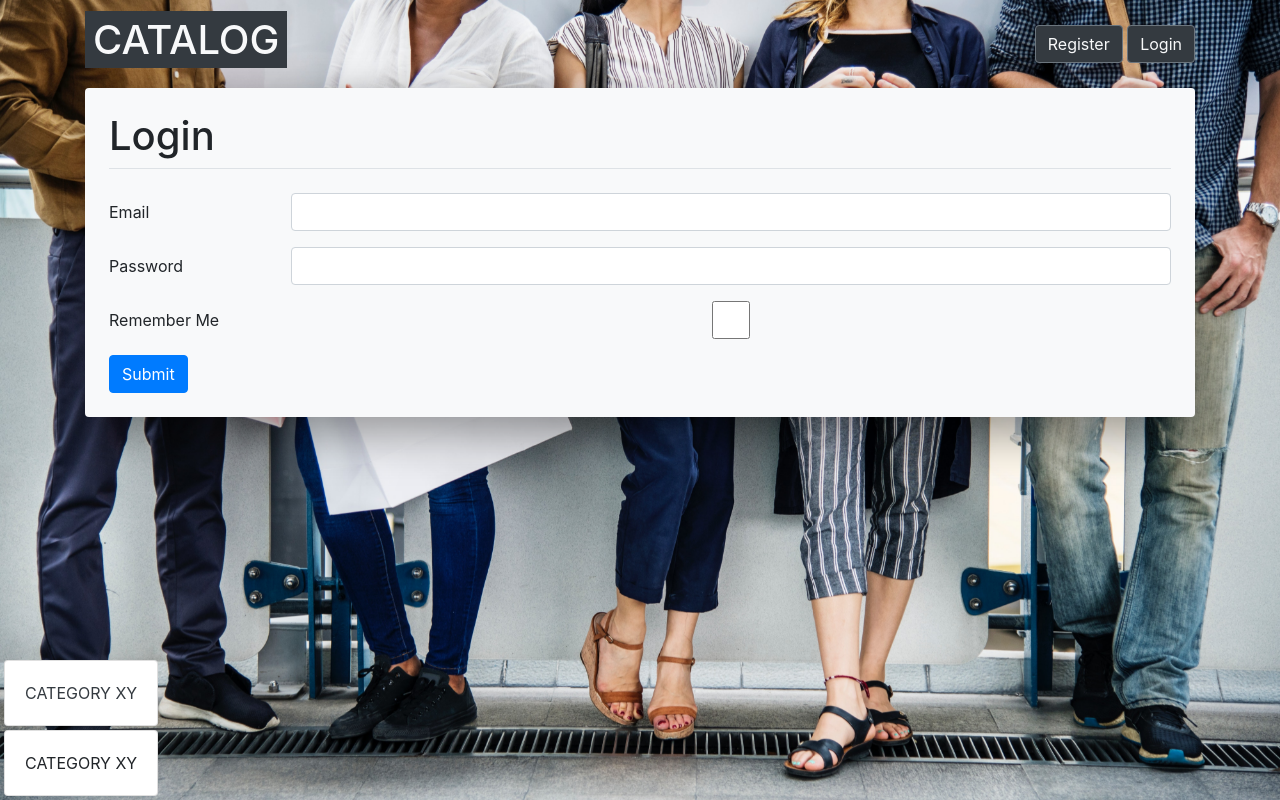
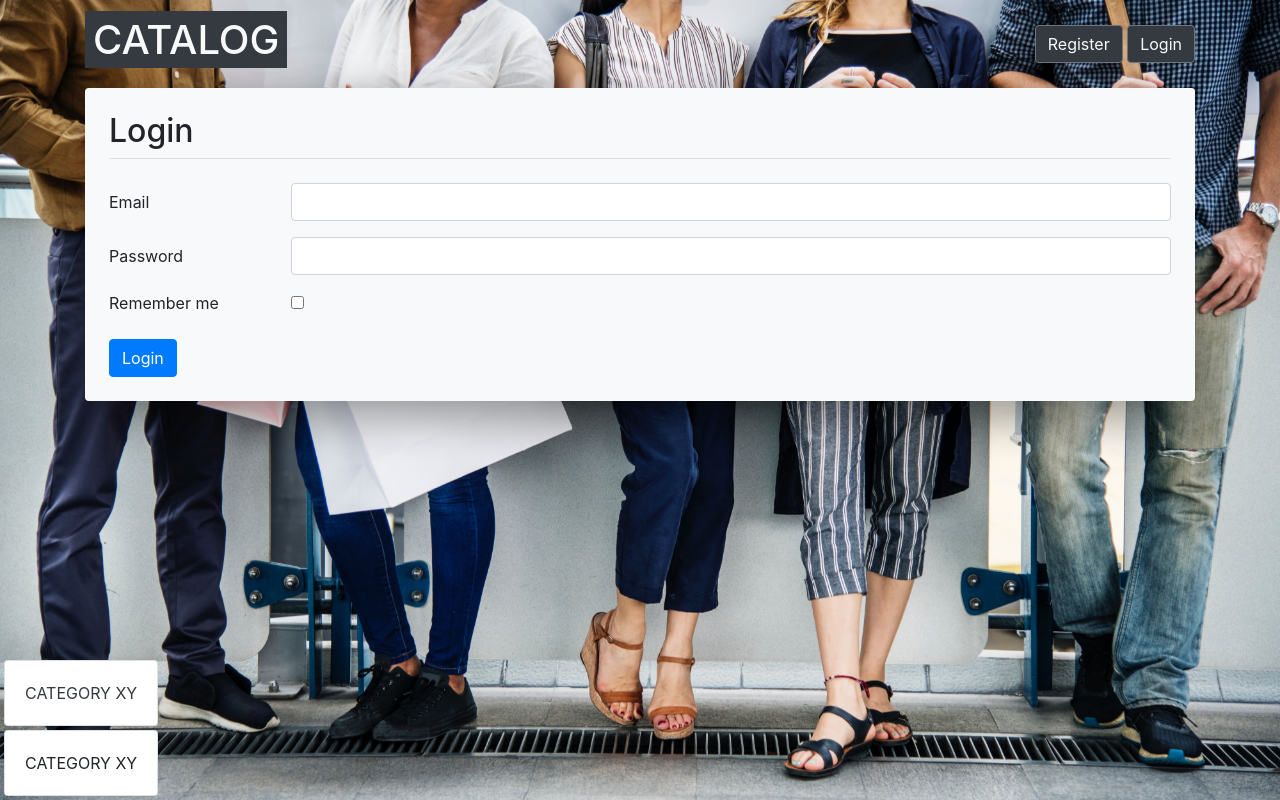
Before and after one commit to swmo/udacity-catalog, a Flask app: page /login in a window 1280 px wide. Run offline with Flask 2, Linux system fonts and the light colour scheme.

Commit message:
register and login

```diff
--- a/app.py
+++ b/app.py
@@ -7,9 +7,11 @@ def home():
 	return render_template('home.html')
 	return "START"
 
-@app.route('/login')
+@app.route('/login', methods=['GET','POST'])
 def login():
 	form = LoginForm()
+	if form.validate_on_submit():
+		return redirect(url_for('home'))
 	return render_template('login.html',form=form)
 
 @app.route('/register', methods=['GET','POST'])
--- a/forms.py
+++ b/forms.py
@@ -16,5 +16,5 @@ class LoginForm(FlaskForm):
     email = StringField('Email',
                         validators=[DataRequired(), Email()])
     password = PasswordField('Password', validators=[DataRequired()])
-    remember = BooleanField('Remember Me')
+    remember = BooleanField('Remember me')
     submit = SubmitField('Login')
--- a/templates/home.html
+++ b/templates/home.html
@@ -1,5 +1,5 @@
 {% extends "base.html" %}
 
 {% block content %}
-	Home
+	<h2>Home</h2>
 {% endblock %}
--- a/templates/login.html
+++ b/templates/login.html
@@ -1,35 +1,59 @@
 {% extends "base.html" %}
 
 {% block content %}
-	<h1 class="border-bottom pb-2">Login </h1>
+	<h2 class="border-bottom pb-2">Login </h2>
 
 	<div class="pt-3">
-
-	<form action=""  method="POST">
+		<form action="" method="POST">
 
 		 {{form.hidden_tag()}} <!-- ## adds a csrf token  -->
 
 		  <div class="form-group row">
 		    {{ form.email.label(class="col-sm-2 col-form-label") }}
 		    <div class="col-sm-10">
+			    {% if form.email.errors %}
+					{{ form.email(class="form-control is-invalid") }}
+					 <div class="invalid-feedback">
+			          	{% for error in form.email.errors %}
+			          		{{error}}
+			          	{% endfor %}
+			        </div>
+			    {% else %}
 			    	{{ form.email(class="form-control") }}
+				{% endif %}
 			</div>
+
 		  </div>
 
 		 <div class="form-group row">
 		    {{ form.password.label(class="col-sm-2 col-form-label") }}
 		    <div class="col-sm-10">
+			    {% if form.password.errors %}
+					{{ form.password(class="form-control is-invalid") }}
+					 <div class="invalid-feedback">
+			          	{% for error in form.password.errors %}
+			          		{{error}}
+			          	{% endfor %}
+			        </div>
+			    {% else %}
 			    	{{ form.password(class="form-control") }}
+				{% endif %}
 			</div>
 		  </div>
 
 		  <div class="form-group row">
-	    {{ form.remember.label(class="col-sm-2 col-form-label") }}
+		    {{ form.remember.label(class="col-sm-2") }}
 		    <div class="col-sm-10">
- 			{{ form.remember(class="form-control") }}
+				<div class="form-check">
+			    	{{ form.remember(class="form-check-input") }}
 				</div>
 			</div>
-	  <button type="submit" class="btn btn-primary">Submit</button>
+		  </div>
+
+
+
+		  {{ form.submit(class="btn btn-primary") }}
+
 		</form>
 	</div>
 
```
Also changed, not shown: templates/register.html (+34 -4 lines), 2 other files. Lines whose indentation alone changed are shown as unchanged.
